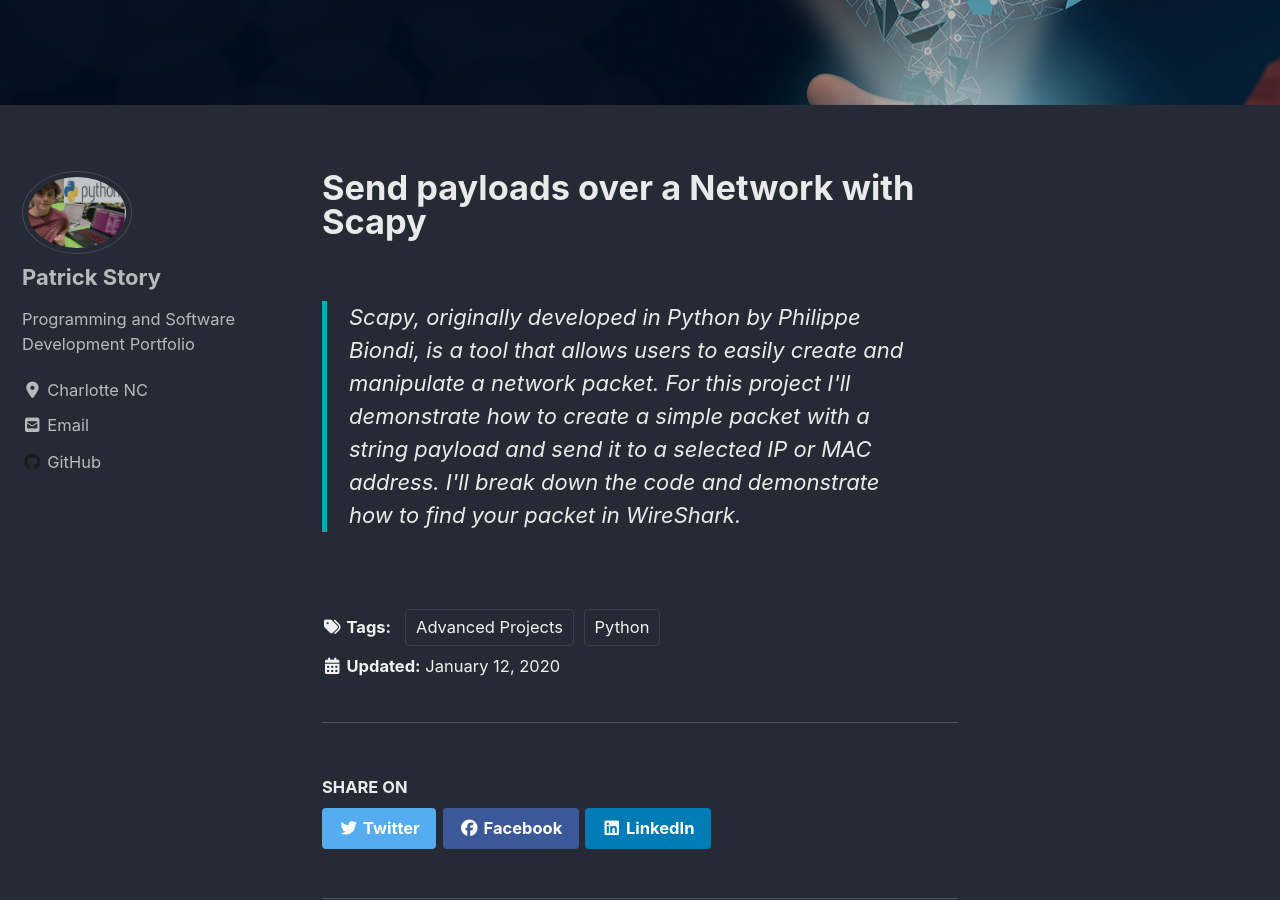
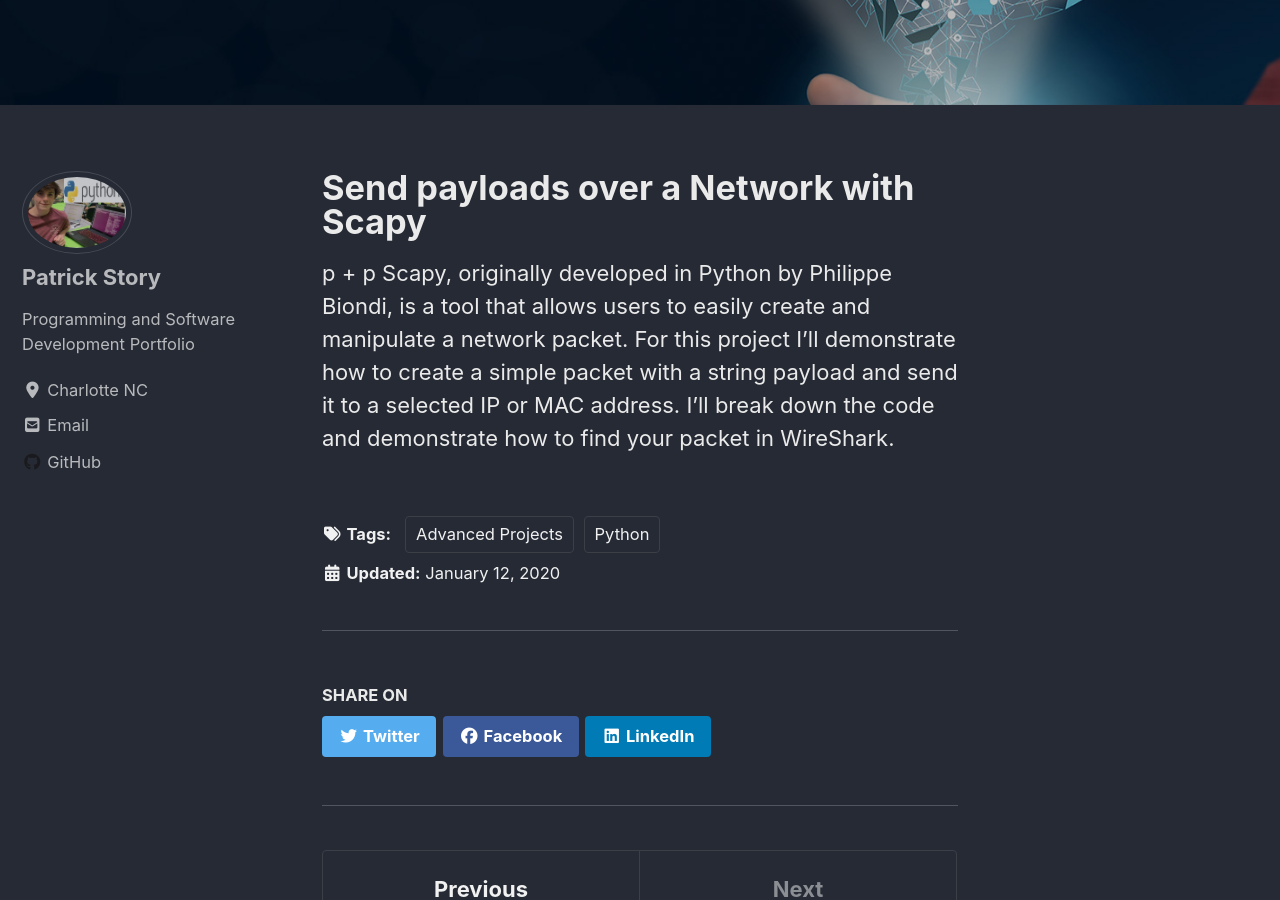
Before and after one commit to Patchyst/Patchyst.github.io, a Jekyll site: the page built from _posts/2020-12-1-scapy.md, in a window 1280 px wide and 900 px high, scrolled down 505 px. Built offline with Jekyll 4.4.1, drawn with Linux system fonts in a browser that asks for light colours; cached includes are drawn as plain includes; nearby versions of some CDN libraries.

```diff
--- a/_posts/2020-12-1-scapy.md
+++ b/_posts/2020-12-1-scapy.md
@@ -6,4 +6,4 @@ header:
   image: "images/tensor.jpg"
 excerpt: "Use Scapy to easily create a packet and capture it with WireShark"
 ---
-  <Blockquote> Scapy, originally developed in Python by Philippe Biondi, is a tool that allows users to easily create and manipulate a network packet. For this project I'll demonstrate how to create a simple packet with a string payload and send it to a selected IP or MAC address. I'll break down the code and demonstrate how to find your packet in WireShark.
+  p + p Scapy, originally developed in Python by Philippe Biondi, is a tool that allows users to easily create and manipulate a network packet. For this project I'll demonstrate how to create a simple packet with a string payload and send it to a selected IP or MAC address. I'll break down the code and demonstrate how to find your packet in WireShark.
```
